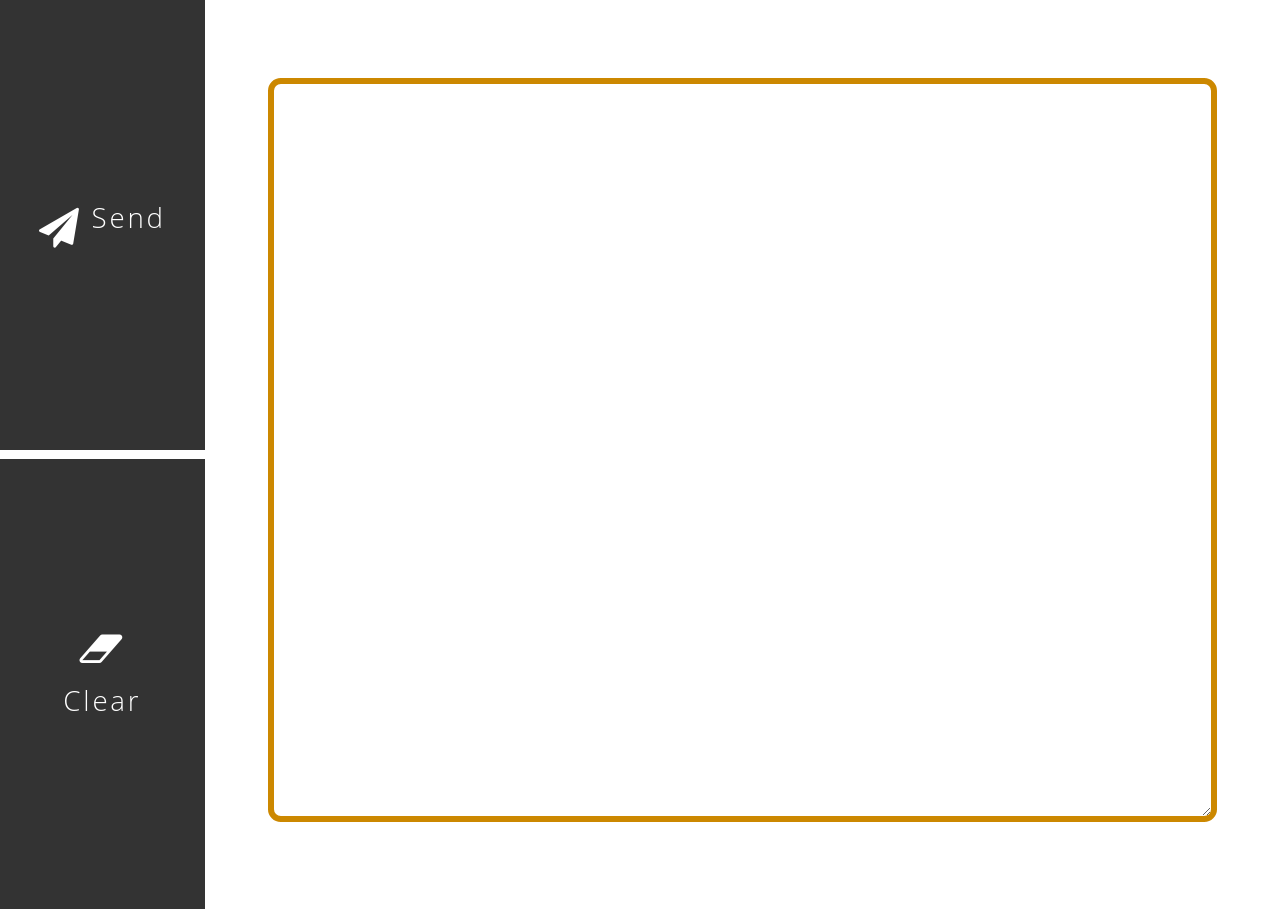
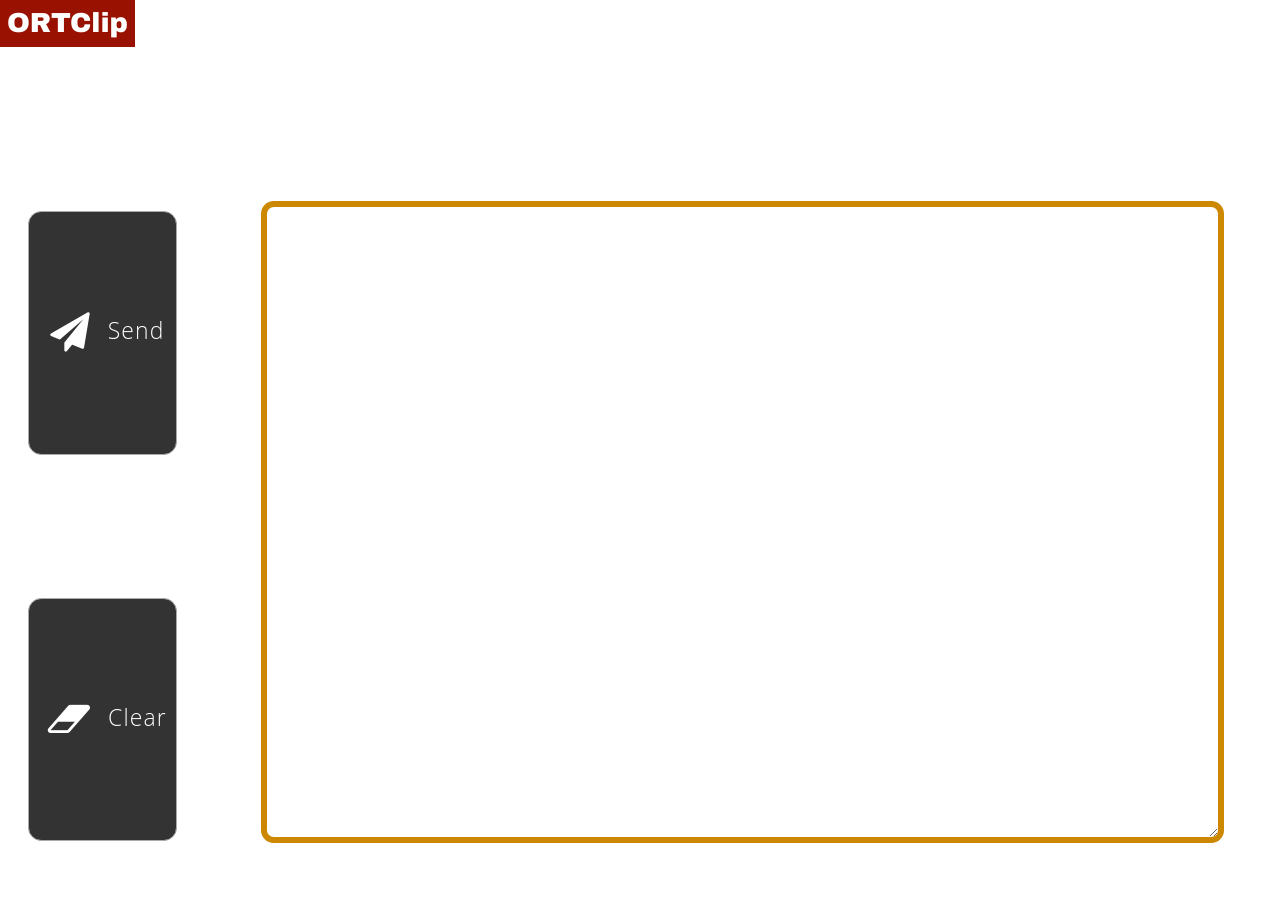
Before and after one commit to moutend/ORTClip, a Jekyll site: the page built from playground/index.md, in a window 1280 px wide. Built offline with Jekyll 4.4.1, drawn with Linux system fonts in a browser that asks for light colours; nearby versions of some CDN libraries.

Commit message:
Update animation

```diff
--- a/playground/_includes/header.html
+++ b/playground/_includes/header.html
@@ -0,0 +1 @@
+<h1>ORTClip</h1>
--- a/playground/_layouts/default.html
+++ b/playground/_layouts/default.html
@@ -4,8 +4,12 @@
   <body class="expand">
     <article class="expand">
       <section class="expand">
-        {% include header.html %}
-        {{ content }}
+        <div id="header">
+          {% include header.html %}
+        </div>
+        <div id="main">
+          {{ content }}
+        </div>
         {% include footer.html %}
       </section>
     </article>
--- a/playground/_scss/theme1.scss
+++ b/playground/_scss/theme1.scss
@@ -9,6 +9,32 @@
 .expand {
   width: 100%;
   height: 100%;
+}
+
+#header {
+  height: 16%;
+  width: 100%;
+
+  h1 {
+    display: inline-block;
+    color: #FFF;
+    background-color: #910;
+    font-family: "Arial Black", Gadget, sans-serif;
+    font-size: 172%;
+    padding: 0 .25em;
+  }
+}
+
+#main {
+  height: 84%;
+}
+
+#welcome_screen {
+  h1 {
+    font-family: "Arial Black", Gadget, sans-serif;
+    font-size: 480%;
+    text-align: center;
+  }
 }
 
 #sendingMessage_screen {
@@ -29,7 +55,8 @@
 
 #sendMessage_screen {
   h1 {
-    font-size: 320%;
+    font-size: 256%;
+    line-height: 100%;
     font-weight: 100;
     text-align: center;
   }
@@ -41,7 +68,7 @@
     #QRCode {
       display: inline-block;
       vertical-align: middle;
-      padding: 1.5em;
+      padding: 2em;
     }
     input {
       display: inline-block;
@@ -80,7 +107,7 @@
           display: block;
           width: 86%;
           height: 80%;
-          padding: .25em;
+          padding: .5em;
           margin: 0 auto;
           border: solid .25em #C80;
           border-radius: .5em;
@@ -103,35 +130,38 @@
       button {
         width: 100%;
         border: none;
-        background-color: #333;
-        color: #FFF;
+        background-color: #FFF;
 
         div {
           display: table;
-          width: 64%;
+          width: 72%;
           height: 64%;
           margin: 0 auto;
+          background-color: #333;
+          color: #FFF;
+          border: solid 1px #AAA;
+          border-radius: 1em;
 
           span {
             display: table-cell;
             vertical-align: middle;
-            font-size: 208%;
-            letter-spacing: .1em;
+            font-size: 172%;
+            letter-spacing: .05em;
+            padding: 0 .25em;
 
             i {
               display: inline-block;
-              font-size: 144%;
-            }
-
-            p {
-              display: inline-block;
-              overflow: hidden;
+              font-size: 172%;
+              padding: .25em;
+              vertical-align: middle;
             }
           }
         }
       }
       button:active {
-        background-color: #89E;
+        div {
+          background-color: #89E;
+        }
       }
       button#pro {
         div {
@@ -139,11 +169,17 @@
         }
       }
     }
+
     .flex-menu-1 {
       button {
         height: 100%;
+
+        div {
+          height: 30%;
+        }
       }
     }
+
     .flex-menu-2 {
       button {
         height: 50%;
@@ -170,11 +206,28 @@
       width: 100%;
       height: 76%;
     }
+
     .flex-menu {
       -webkit-order: 2;
       order: 2;
       width: 100%;
       height: 24%;
+
+      .flex-menu-1 {
+        button {
+          height: 100%;
+          width: 100%;
+
+          div {
+            width: 48%;
+            span {
+              p {
+                margin-right: 1em;
+              }
+            }
+          }
+        }
+      }
 
       .flex-menu-2 {
         button {
--- a/playground/index.md
+++ b/playground/index.md
@@ -1,7 +1,12 @@
 ---
 layout: default
 ---
-<section id="editMessage_screen" class="expand">
+<section id="welcome_screen" class="expand">
+  <h1>
+    ORTClip
+  </h1>
+</section>
+<section id="editMessage_screen" class="expand" style="display:none;">
   <div class="flex">
     <div class="flex-body">
       <div class="textarea-container">
@@ -16,14 +21,14 @@
           <div>
             <span>
               <i class="fa fa-send"></i>
-              <p>Send</p>
+              Send
             </span>
           </div>
         </button><button id="button_clear">
           <div>
             <span>
               <i class="fa fa-eraser"></i>
-              <p>Clear</p>
+              Clear
             </span>
           </div>
         </button>
@@ -67,7 +72,7 @@
           <div>
             <span>
               <i class="fa fa-clipboard"></i>
-              <p>Copy</p>
+              Copy
             </span>
           </div>
         </button>
```
Also changed, not shown: playground/js/main.js (+13 -1 lines), playground/js/main.min.js.
